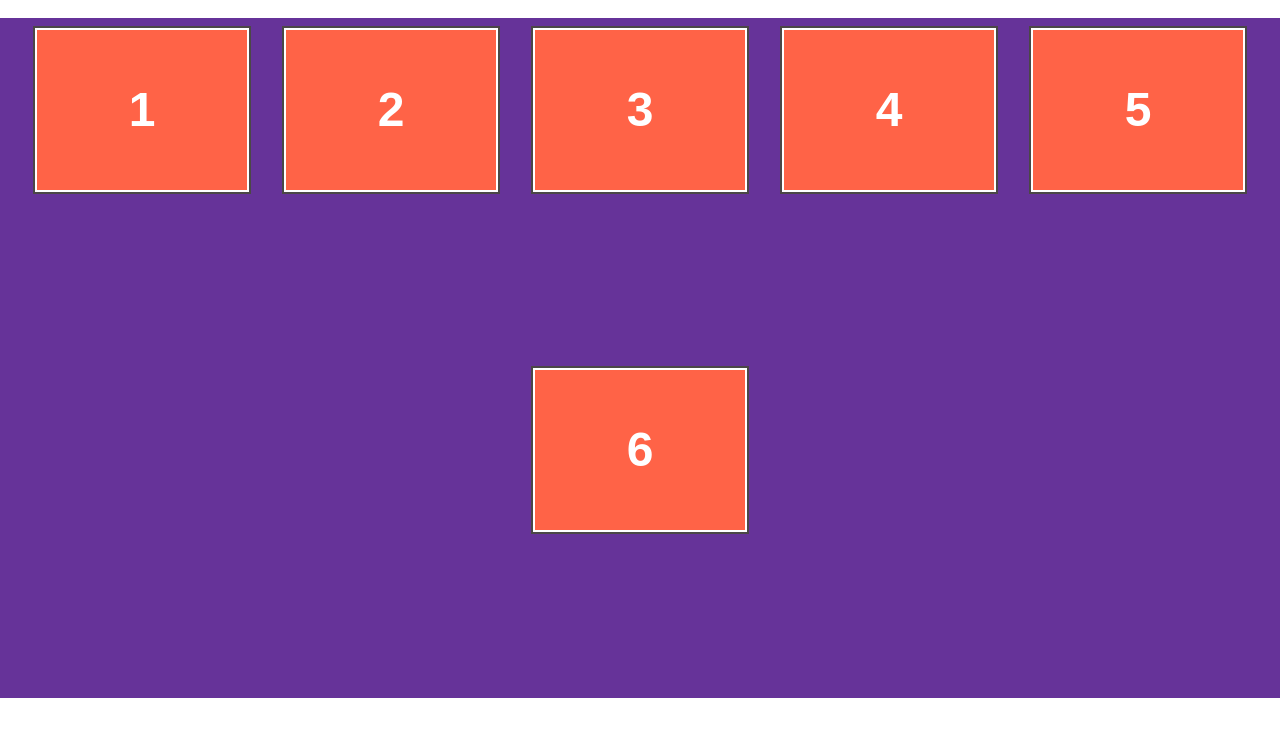
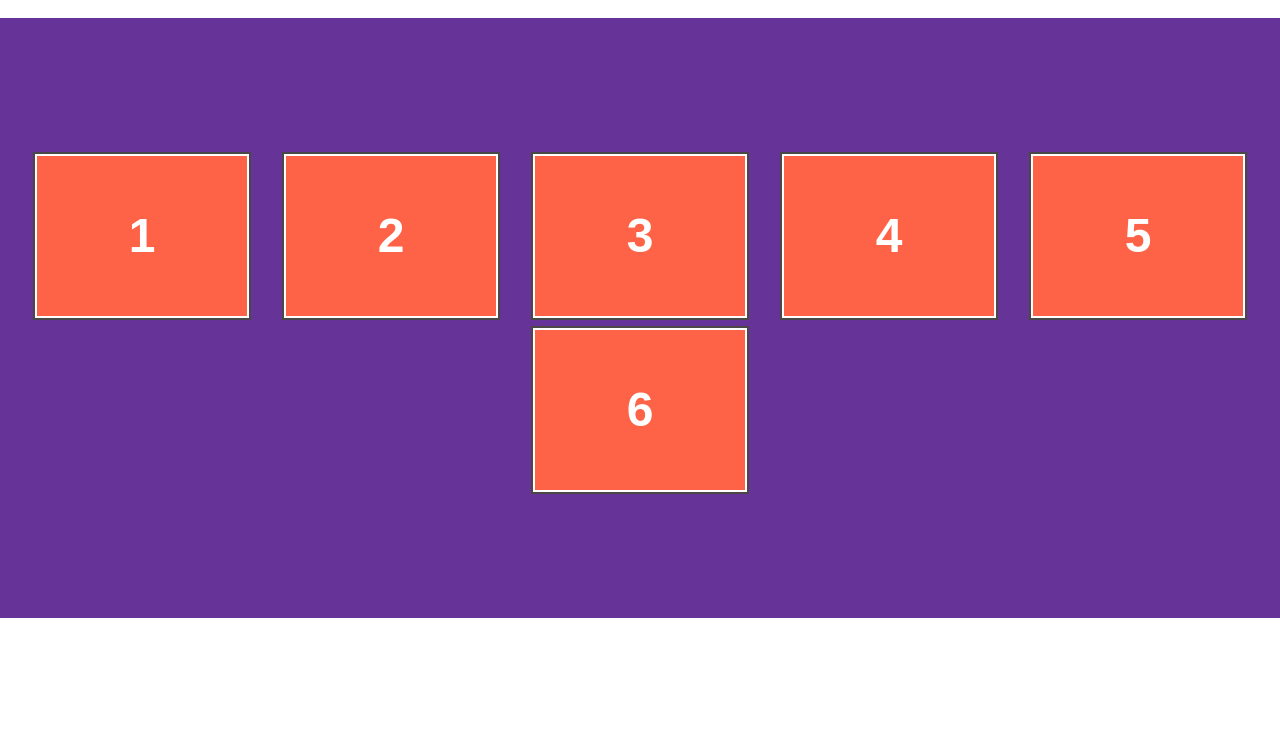
Before and after one commit to geekboyisonnow/flexbox, a website: page public/index.html in a window 1280 px wide. Shown: the part 57-794 px from the top of the page. Drawn offline with Linux system fonts and the light colour scheme.

Commit message:
Align-Content: Center

```diff
--- a/public/screen.css
+++ b/public/screen.css
@@ -12,11 +12,12 @@ body {
   padding: 0;
   margin: 0;
   list-style: none;
-  height: 85vh;
+  height: 75vh;
   background-color: rebeccapurple;
   display: flex;
   flex-wrap: wrap;
   justify-content: space-evenly;
+  align-content: center;
 }
 
 .flex-item {
```
